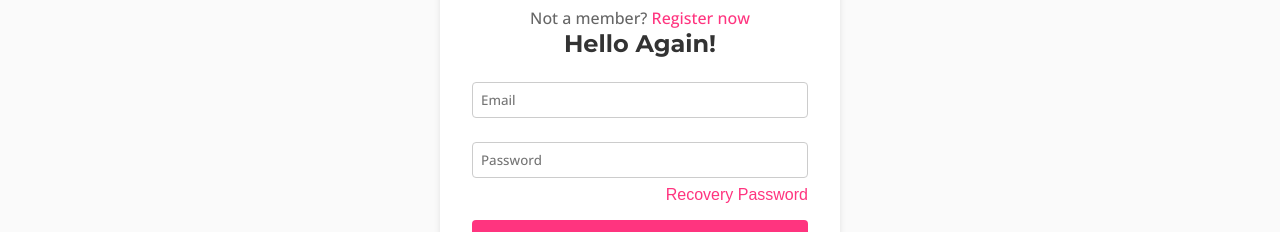
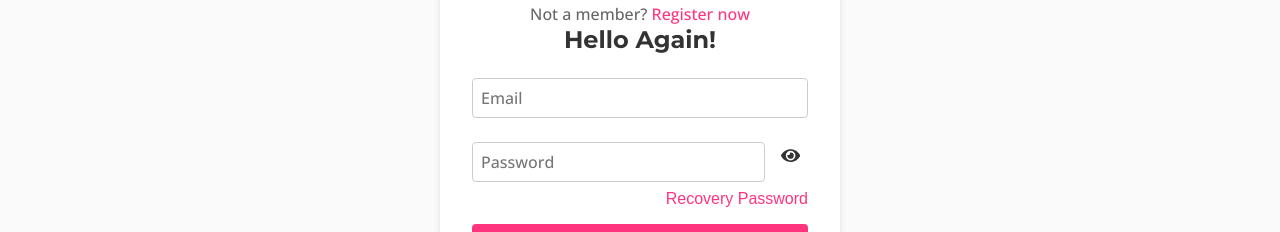
Before and after one commit to Jyothi-studtent/Salty_majorProject, a React (Create React App) app in the folder frontend/: page /login in a window 1280 px wide. Shown: the part 267-499 px from the top of the page. Built offline with nearby package versions, Linux system fonts and the light colour scheme.

Commit message:
updated login-page

```diff
--- a/frontend/src/containers/Login.js
+++ b/frontend/src/containers/Login.js
@@ -4,6 +4,7 @@ import { connect } from 'react-redux';
 import { clickGroup, login } from '../actions/auth';
 import axios from 'axios';
 import './css/login.css';
+import { FaEye, FaEyeSlash } from "react-icons/fa";
 
 const Login = ({ login, isAuthenticated }) => {
     const [formData, setFormData] = useState({
@@ -17,12 +18,16 @@ const Login = ({ login, isAuthenticated }) => {
     const [message, setMessage] = useState({ type: null, text: initialMessage || '' });
 
     const { email, password } = formData;
-
+ const [showPassword, setShowPassword] = useState(false);
     const onChange = e => setFormData({ ...formData, [e.target.name]: e.target.value });
-
+    const togglePasswordVisibility = () => {
+        console.log("visiiii",showPassword)
+        setShowPassword(prevState => !prevState)
+        console.log("visiiii",showPassword)
+    };
     const onSubmit = async e => {
         e.preventDefault();
-
+        setMessage({ type: 'info', text: 'Please wait, it may take a few seconds...' });
         const error = await login(email, password);
 
         if (projectId != null) {
@@ -100,7 +105,7 @@ const Login = ({ login, isAuthenticated }) => {
                     <div className='login-form-group'>
                         <input
                             className='login-form-control'
-                            type='password'
+                            type={showPassword ? "text" : "password"}
                             placeholder='Password'
                             name='password'
                             value={password}
@@ -108,6 +113,9 @@ const Login = ({ login, isAuthenticated }) => {
                             minLength='6'
                             required
                         />
+                        <button type="button" className="eye-button-login" onClick={togglePasswordVisibility}>
+                            {showPassword ? <FaEyeSlash /> : <FaEye />}
+                        </button>
                     </div>
                     <p className='login-recovery'>
                         <Link to='/reset_password' className='login-link'>Recovery Password</Link>
--- a/frontend/src/containers/Signup.js
+++ b/frontend/src/containers/Signup.js
@@ -175,7 +175,7 @@ const Signup = ({ signup, isAuthenticated }) => {
                 </p>
                 {/* ⚠️ Password warning message */}
         <div style={{ color: "red", fontSize: "14px", marginTop: "10px", textAlign: "center" }}>
-            ⚠️   Password should contain at least one capital letter, one number, and one special character.
+            ⚠️   Password should contain at least one capital letter, one number, and one special character and should be more then 6 characters
 
         </div>
             </div>
--- a/frontend/src/containers/css/login.css
+++ b/frontend/src/containers/css/login.css
@@ -67,9 +67,34 @@
   margin-top: 0.5rem;
 }
 
+
 .login-form-group {
-    margin-bottom: 1rem;
-    text-align: left;
+  display: flex;
+  align-items: center; /* Vertically center the input and button */
+  margin-bottom: 1rem;
+  text-align: left;
+}
+
+.login-form-control {
+  flex: 1; /* Make the input take up as much space as possible */
+  padding: 0.5rem;
+  font-size: 1rem;
+  border: 1px solid #ccc;
+  border-radius: 4px;
+}
+
+.eye-button-login {
+  background: none; /* Remove default button styles */
+  border: none;
+  cursor: pointer;
+  margin-left: 0.5rem; /* Add some space between input and button */
+  padding: 0.5rem;
+  font-size: 1.2rem;
+  color: #333; /* You can adjust this based on your design */
+}
+
+.eye-button-login:focus {
+  outline: none; /* Remove focus outline */
 }
 
 
```
